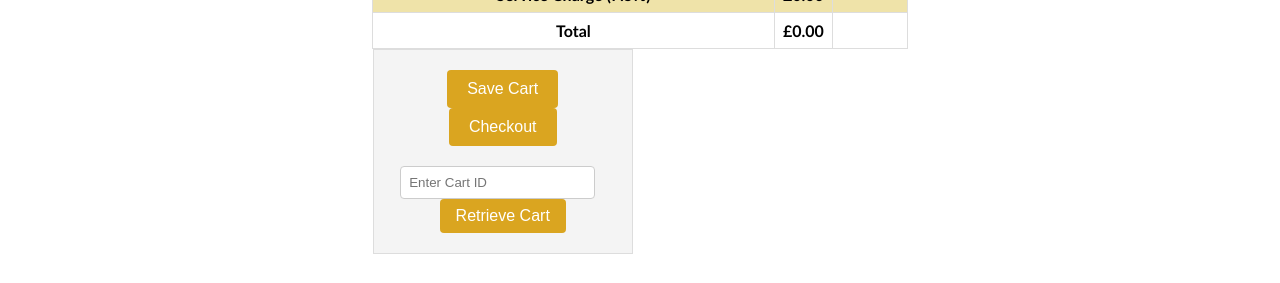
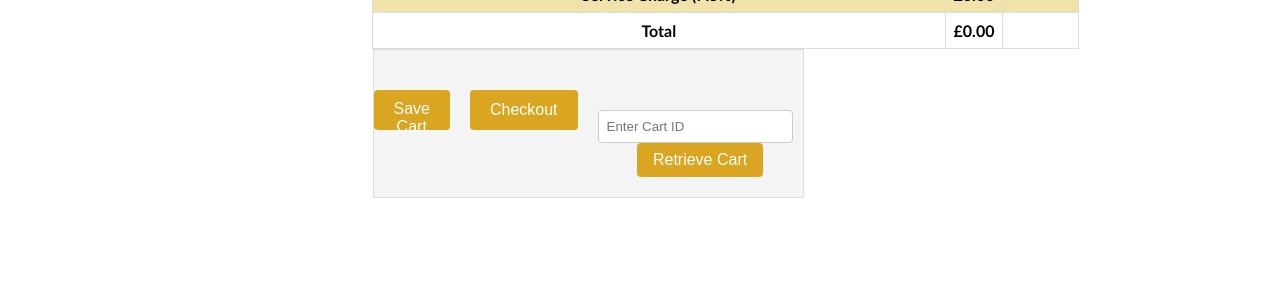
Before and after one commit to renniea90/LegacyProject2, a React (Create React App) app: page /cart in a window 1280 px wide. Shown: the part 343-626 px from the top of the page. Built offline with nearby package versions, Linux system fonts and the light colour scheme; no server answers.

Commit message:
css changes

```diff
--- a/src/CSS/CartActions.css
+++ b/src/CSS/CartActions.css
@@ -1,21 +1,39 @@
+
+.button-container, .retrieve-cart {
+    width: 100%;
+}
+
+.button-container {
+    display: flex;
+    justify-content: center;
+    gap: 20px;
+    margin-top: 20px;
+}
+
+
 .save-cart-btn, .checkout-btn {
-    margin: 0 10px;
     padding: 10px 20px;
     border: none;
     border-radius: 4px;
     cursor: pointer;
     background-color: goldenrod;
     color: white;
+    font-size: 16px;
+    text-align: center;
+    height: 40px;
+    flex: 1;
 }
 
 .save-cart-btn:hover, .checkout-btn:hover {
     background-color: #cc9900;
 }
 
+
 .retrieve-cart {
     margin-top: 20px;
     text-align: center;
 }
+
 
 .retrieve-cart input {
     padding: 8px;
--- a/src/components/CartActions.jsx
+++ b/src/components/CartActions.jsx
@@ -5,11 +5,15 @@ import RetrieveCart from './RetrieveCart';
 import '../CSS/CartActions.css';
 
 const CartActions = ({ onRetrieve }) => (
-    <div>
-        <SaveCartButton />
-        <CheckoutButton />
-        <RetrieveCart onRetrieve={onRetrieve} />
-    </div>
+    <>
+        <div className="button-container">
+            <SaveCartButton className="save-cart-btn" />
+            <CheckoutButton className="checkout-btn" />
+        </div>
+        <div className="retrieve-cart">
+            <RetrieveCart onRetrieve={onRetrieve} />
+        </div>
+    </>
 );
 
 export default CartActions;
```
